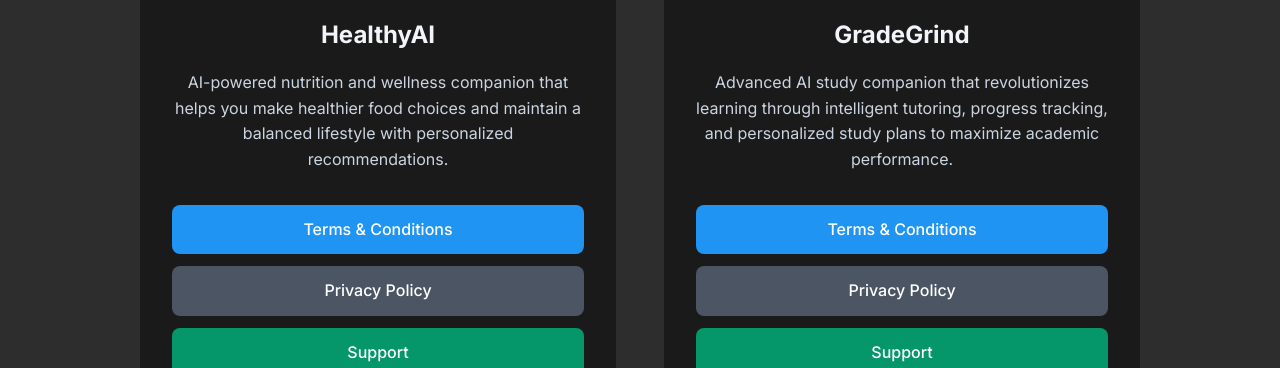
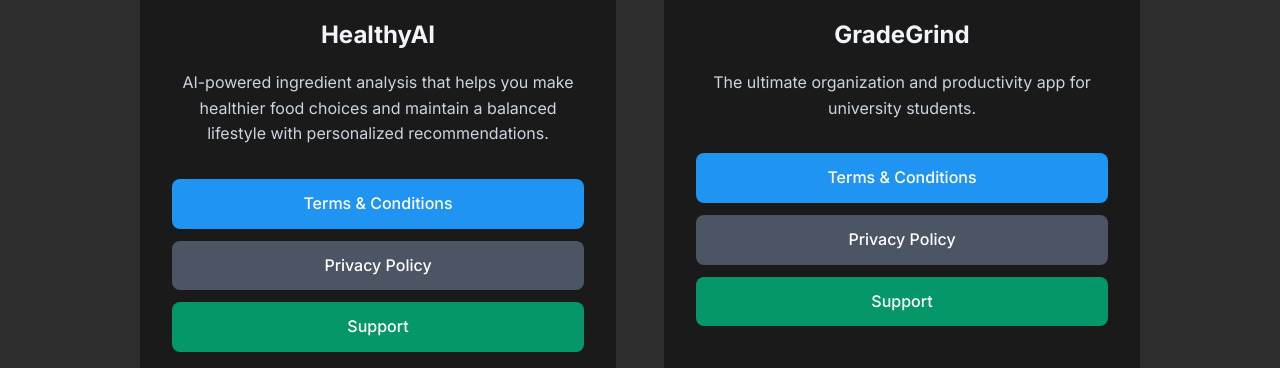
Before and after one commit to ryancrummer/healthyai-site, a plain HTML site: page index.html in a window 1280 px wide. Shown: the part 830-1198 px from the top of the page. Drawn offline with Linux system fonts and the light colour scheme.

Commit message:
Update index.html

```diff
--- a/index.html
+++ b/index.html
@@ -300,7 +300,7 @@
             </div>
             <h3>HealthyAI</h3>
             <p>
-              AI-powered nutrition and wellness companion that helps you make healthier food choices
+              AI-powered ingredient analysis that helps you make healthier food choices
               and maintain a balanced lifestyle with personalized recommendations.
             </p>
             <div class="button-group">
@@ -317,8 +317,7 @@
             </div>
             <h3>GradeGrind</h3>
             <p>
-              Advanced AI study companion that revolutionizes learning through intelligent tutoring,
-              progress tracking, and personalized study plans to maximize academic performance.
+              The ultimate organization and productivity app for university students.
             </p>
             <div class="button-group">
               <a href="gradegrind-terms.html" class="btn btn-primary">Terms & Conditions</a>
```
